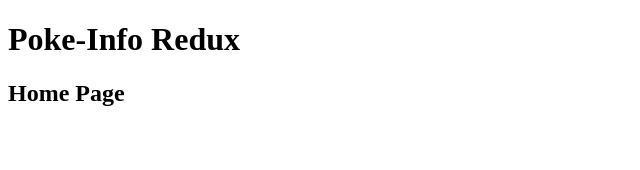
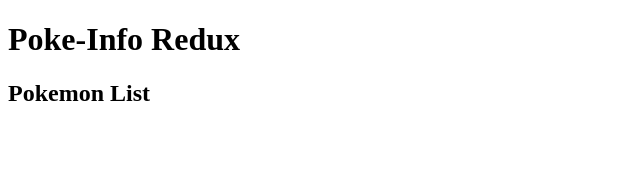
Before and after one commit to DEsp04/poke-info-redux, a React (Create React App) app: page / in a window 1280 px wide. Shown: the top 170 px of the page, without its empty margins (0-640 px from the left). Built offline with nearby package versions, Linux system fonts and the light colour scheme.

Commit message:
created header, and PokemonList component

```diff
--- a/src/App.js
+++ b/src/App.js
@@ -9,7 +9,6 @@ import PokemonDescription from "./screens/PokemonDescription";
 const App = () => {
   return (
     <div>
-      <h1>Poke-Info Redux</h1>
         <Switch>
           <Route exact path="/">
             <Home />
--- /dev/null
+++ b/src/components/Header.js
@@ -0,0 +1,13 @@
+import React from 'react';
+
+
+
+
+
+export default function Header() {
+  return (
+    <header>
+      <h1>Poke-Info Redux</h1>
+    </header>
+  )
+}
--- /dev/null
+++ b/src/components/PokemonList.js
@@ -0,0 +1,11 @@
+import React from 'react'
+
+
+
+export default function PokemonList() {
+  return (
+    <div>
+      <h2>Pokemon List</h2>
+    </div>
+  )
+}
--- a/src/screens/Home.js
+++ b/src/screens/Home.js
@@ -1,9 +1,13 @@
-import React from 'react'
+import React from 'react';
+import Header from "../components/Header";
+import PokemonList from "../components/PokemonList";
+
 
 export default function Home() {
   return (
     <div>
-      <h2>Home Page</h2>
+      <Header />
+      <PokemonList />
     </div>
   )
 }
```
